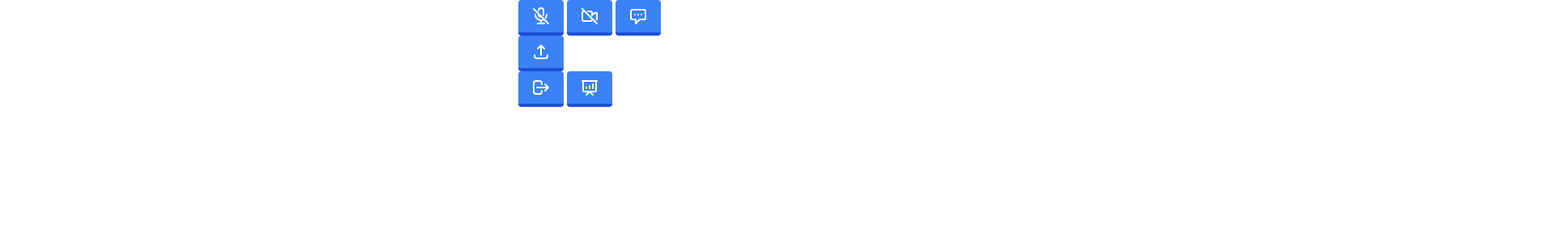
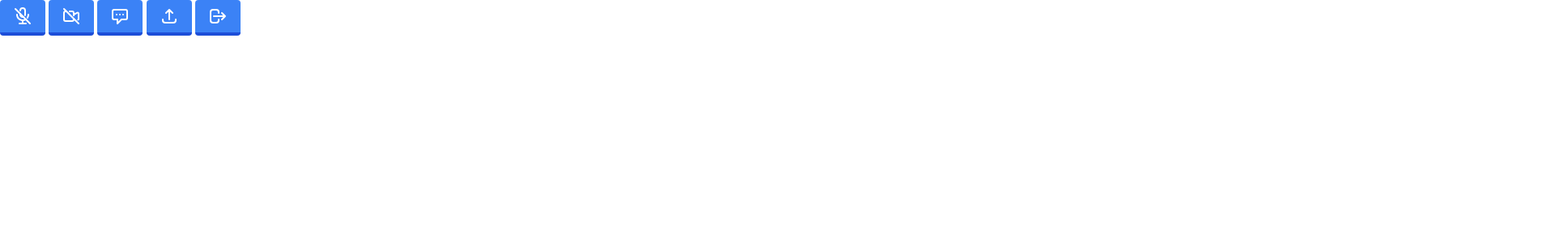
Before and after one commit to icanotc/jitsi-svelte-integration, a Svelte app: page / in a window 1280 px wide. Shown: the top 300 px of the page at 81% size, 1920 px wide, since content can reach past the window. Built offline with nearby package versions, Linux system fonts and the light colour scheme.

Commit message:
More button building stuff

```diff
--- a/src/App.svelte
+++ b/src/App.svelte
@@ -3,15 +3,22 @@
 let Mute_Unmute = true
     let video = true
 
+    function leaveMeeting()
+    {
+        alert("placeHolder leaveMeeting")
+    }
 
-
+    function openChat()
+    {
+        alert("placeHolder openChat")
+    }
 
 </script>
 
 
 
 <main>
-    <div class="translate-x-1/2 h-14">
+    <div class="">
 
     <!-- Mute/Unmute -->
     <button class="bg-blue-500 hover:bg-blue-400 text-white font-bold py-2 px-4 border-b-4 border-blue-700 hover:border-blue-500 rounded" on:click={() => Mute_Unmute = !Mute_Unmute}>
@@ -60,35 +67,30 @@ let Mute_Unmute = true
 
     <!-- Chat -->
     <button class="bg-blue-500 hover:bg-blue-400 text-white font-bold py-2 px-4 border-b-4 border-blue-700 hover:border-blue-500 rounded">
-        <svg xmlns="http://www.w3.org/2000/svg" class="h-6 w-6" fill="none" viewBox="0 0 24 24" stroke="currentColor" stroke-width="2">
+        <svg xmlns="http://www.w3.org/2000/svg" class="h-6 w-6" fill="none" viewBox="0 0 24 24" stroke="currentColor" stroke-width="2" on:click={openChat}>
             <path stroke-linecap="round" stroke-linejoin="round" d="M8 10h.01M12 10h.01M16 10h.01M9 16H5a2 2 0 01-2-2V6a2 2 0 012-2h14a2 2 0 012 2v8a2 2 0 01-2 2h-5l-5 5v-5z" />
         </svg>
     </button>
 
     <!-- Upload prez -->
-    <div class="bg-blue-500 hover:bg-blue-400 text-white font-bold py-2 px-4 border-b-4 border-blue-700 hover:border-blue-500 rounded w-14">
+    <button class="bg-blue-500 hover:bg-blue-400 text-white font-bold py-2 px-4 border-b-4 border-blue-700 hover:border-blue-500 rounded w-14">
         <input type="file" id="BtnBrowseHidden" name="files" style="display: none;"/>
         <label for="BtnBrowseHidden" id="LblBrowse">
             <svg xmlns="http://www.w3.org/2000/svg" class="h-6 w-6" fill="none" viewBox="0 0 24 24" stroke="currentColor" stroke-width="2">
                 <path stroke-linecap="round" stroke-linejoin="round" d="M4 16v1a3 3 0 003 3h10a3 3 0 003-3v-1m-4-8l-4-4m0 0L8 8m4-4v12" />
             </svg>
         </label>
-    </div>
+    </button>
 
     <!-- Leave meeting -->
-    <button class="bg-blue-500 hover:bg-blue-400 text-white font-bold py-2 px-4 border-b-4 border-blue-700 hover:border-blue-500 rounded"> <svg xmlns="http://www.w3.org/2000/svg" class="h-6 w-6" fill="none" viewBox="0 0 24 24" stroke="currentColor" stroke-width="2">
+    <button class="bg-blue-500 hover:bg-blue-400 text-white font-bold py-2 px-4 border-b-4 border-blue-700 hover:border-blue-500 rounded"> <svg xmlns="http://www.w3.org/2000/svg" class="h-6 w-6" fill="none" viewBox="0 0 24 24" stroke="currentColor" stroke-width="2" on:click={leaveMeeting}>
+
         <svg xmlns="http://www.w3.org/2000/svg" class="h-6 w-6" fill="none" viewBox="0 0 24 24" stroke="currentColor" stroke-width="2">
             <path stroke-linecap="round" stroke-linejoin="round" d="M17 16l4-4m0 0l-4-4m4 4H7m6 4v1a3 3 0 01-3 3H6a3 3 0 01-3-3V7a3 3 0 013-3h4a3 3 0 013 3v1" />
         </svg>
 
     </button>
 
-    <!-- Idk what this does broadcast? -->
-    <button class="bg-blue-500 hover:bg-blue-400 text-white font-bold py-2 px-4 border-b-4 border-blue-700 hover:border-blue-500 rounded"> <svg xmlns="http://www.w3.org/2000/svg" class="h-6 w-6" fill="none" viewBox="0 0 24 24" stroke="currentColor" stroke-width="2">
-        <svg xmlns="http://www.w3.org/2000/svg" class="h-6 w-6" fill="none" viewBox="0 0 24 24" stroke="currentColor" stroke-width="2">
-            <path stroke-linecap="round" stroke-linejoin="round" d="M8 13v-1m4 1v-3m4 3V8M8 21l4-4 4 4M3 4h18M4 4h16v12a1 1 0 01-1 1H5a1 1 0 01-1-1V4z" />
-        </svg>
-    </button>
 
     </div>
 
```
